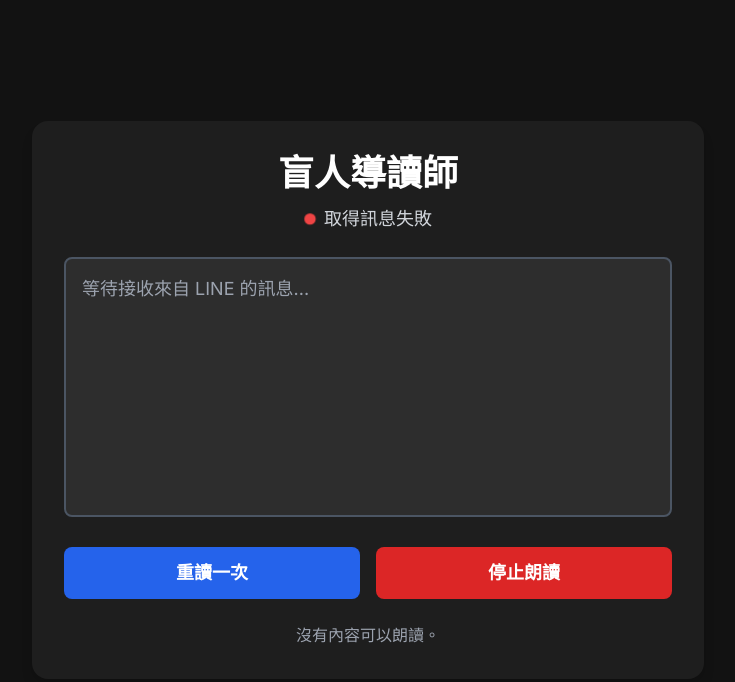
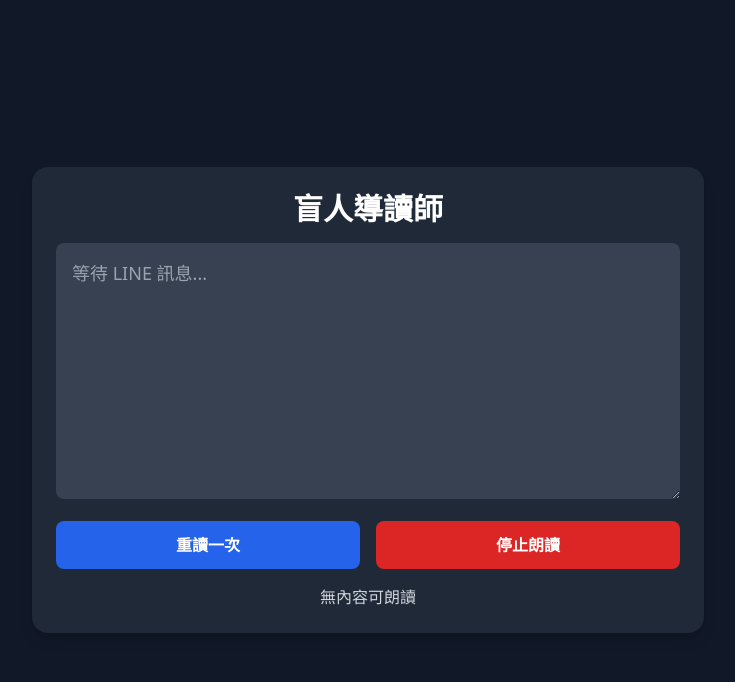
Before and after one commit to surfo25888052/line-tts, a plain HTML site: page index.html in a window 1280 px wide. Both pictures are taken after a click on the button "重讀一次". Shown: the whole page, without its empty margins (272-1007 px from the left). Drawn offline with nearby package versions, Linux system fonts and the light colour scheme; no server answers.

Commit message:
Add files via upload

```diff
--- a/index.html
+++ b/index.html
@@ -6,151 +6,78 @@
 <title>盲人導讀師 (LINE 連動版)</title>
 <script src="https://cdn.tailwindcss.com"></script>
 <style>
-        body {
-            background-color: #121212;
-            color: #ffffff;
-            font-family: 'Inter', sans-serif, 'Microsoft JhengHei', '微軟正黑體';
-        }
-        .btn {
-            transition: all 0.3s ease;
-            display: flex;
-            align-items: center;
-            justify-content: center;
-        }
-        .btn:hover { transform: translateY(-2px); box-shadow: 0 4px 8px rgba(0, 0, 0, 0.2); }
-        .btn:active { transform: translateY(0); box-shadow: none; }
-        textarea:focus { box-shadow: 0 0 0 3px rgba(59, 130, 246, 0.5); border-color: #3B82F6; }
-        .status-dot {
-            height: 12px;
-            width: 12px;
-            border-radius: 50%;
-            display: inline-block;
-            animation: pulse 2s infinite;
-        }
-        .status-disconnected { background-color: #ef4444; }
-        .status-connected { background-color: #22c55e; animation: none; }
-        @keyframes pulse {
-            0% { transform: scale(0.95); box-shadow: 0 0 0 0 rgba(239, 68, 68, 0.7); }
-            70% { transform: scale(1); box-shadow: 0 0 0 10px rgba(239, 68, 68, 0); }
-            100% { transform: scale(0.95); box-shadow: 0 0 0 0 rgba(239, 68, 68, 0); }
-        }
+textarea { resize: none; }
 </style>
-    <link href="https://fonts.googleapis.com/css2?family=Inter:wght@400;700&display=swap" rel="stylesheet">
 </head>
-<body class="flex items-center justify-center min-h-screen p-4">
-    <main class="w-full max-w-2xl mx-auto p-6 md:p-8 bg-[#1e1e1e] rounded-2xl shadow-lg">
-        <header class="text-center mb-6">
-            <h1 class="text-3xl md:text-4xl font-bold text-white">盲人導讀師</h1>
-            <div id="connection-status" class="flex items-center justify-center mt-3 text-lg text-gray-300">
-                <span id="status-dot" class="status-dot status-disconnected mr-2"></span>
-                <span id="status-text">正在連線至 LINE Bot 服務...</span>
-            </div>
-        </header>
+<body class="bg-gray-900 text-white min-h-screen flex items-center justify-center p-4">
+<main class="w-full max-w-2xl bg-gray-800 rounded-2xl p-6 shadow-lg">
+  <h1 class="text-3xl font-bold text-center mb-4">盲人導讀師</h1>
 
-        <div class="mb-6">
-            <label for="text-to-read" class="sr-only">訊息內容</label>
-            <textarea
-                id="text-to-read"
-                rows="8"
-                class="w-full p-4 bg-[#2d2d2d] text-white text-lg rounded-lg border-2 border-gray-600 focus:outline-none focus:border-blue-500 resize-none"
-                placeholder="等待接收來自 LINE 的訊息..."
-                readonly
-            ></textarea>
+  <div class="mb-4">
+    <textarea id="msgArea" rows="8" class="w-full p-4 bg-gray-700 rounded-lg text-lg" readonly placeholder="等待 LINE 訊息..."></textarea>
   </div>
 
-        <div class="grid grid-cols-1 sm:grid-cols-2 gap-4">
-            <button id="reread-btn" class="btn w-full bg-blue-600 hover:bg-blue-700 text-white font-bold py-3 px-4 rounded-lg text-lg">
+  <div class="flex gap-4 mb-4">
+    <button id="readBtn" class="flex-1 bg-blue-600 hover:bg-blue-700 py-3 rounded-lg font-bold flex items-center justify-center">
       重讀一次
     </button>
-            <button id="stop-btn" class="btn w-full bg-red-600 hover:bg-red-700 text-white font-bold py-3 px-4 rounded-lg text-lg">
+    <button id="stopBtn" class="flex-1 bg-red-600 hover:bg-red-700 py-3 rounded-lg font-bold flex items-center justify-center">
       停止朗讀
     </button>
   </div>
 
-        <div id="status" class="text-center text-gray-400 mt-6 h-6"></div>
+  <p id="status" class="text-center text-gray-300 h-6"></p>
 </main>
 
 <script>
-        const speak = (text, statusDiv, readBtn) => {
-            if (!('speechSynthesis' in window)) {
-                console.error('瀏覽器不支援語音合成。');
-                statusDiv.textContent = '瀏覽器不支援語音合成。';
-                return;
+const GAS_URL = "https://script.google.com/macros/s/AKfycbxeMfXVE-EX-EYclDvIygXy55SGiQxxws4g6zbgLosUD5b9lcB2UUeNIMIwEniY8cQifQ/exec"; // ← 改成你的 Web App URL
+const msgArea = document.getElementById("msgArea");
+const readBtn = document.getElementById("readBtn");
+const stopBtn = document.getElementById("stopBtn");
+const status = document.getElementById("status");
+
+let latestText = "";
+
+// 朗讀函式
+function speak(text){
+  if(!('speechSynthesis' in window)){ status.textContent="瀏覽器不支援 TTS"; return; }
+  window.speechSynthesis.cancel();
+  if(text.trim()===""){ status.textContent="無內容可朗讀"; return; }
+  const u = new SpeechSynthesisUtterance(text);
+  u.lang="zh-TW";
+  u.rate=1;
+  u.pitch=1;
+  u.onstart=()=>{ status.textContent="朗讀中..."; readBtn.disabled=true; };
+  u.onend=()=>{ status.textContent=""; readBtn.disabled=false; };
+  window.speechSynthesis.speak(u);
 }
-            window.speechSynthesis.cancel();
-            if (text.trim() === '') {
-                statusDiv.textContent = '沒有內容可以朗讀。';
-                return;
-            }
-            const utterance = new SpeechSynthesisUtterance(text);
-            utterance.lang = 'zh-TW';
-            utterance.rate = 1;
-            utterance.pitch = 1;
-            utterance.onstart = () => { statusDiv.textContent = '正在朗讀中...'; if(readBtn) readBtn.disabled = true; };
-            utterance.onend = () => { statusDiv.textContent = ''; if(readBtn) readBtn.disabled = false; };
-            utterance.onerror = (event) => { console.error('語音合成發生錯誤:', event.error); statusDiv.textContent = '朗讀時發生錯誤。'; if(readBtn) readBtn.disabled = false; };
-            window.speechSynthesis.speak(utterance);
-        };
-    </script>
 
-    <script>
-        document.addEventListener('DOMContentLoaded', () => {
-            const textArea = document.getElementById('text-to-read');
-            const rereadBtn = document.getElementById('reread-btn');
-            const stopBtn = document.getElementById('stop-btn');
-            const statusDiv = document.getElementById('status');
-            const statusDot = document.getElementById('status-dot');
-            const statusText = document.getElementById('status-text');
+// 停止朗讀
+stopBtn.onclick = ()=>window.speechSynthesis.cancel();
+readBtn.onclick = ()=>speak(latestText);
 
-            const GAS_URL = "https://script.google.com/macros/s/AKfycbxeMfXVE-EX-EYclDvIygXy55SGiQxxws4g6zbgLosUD5b9lcB2UUeNIMIwEniY8cQifQ/exec"; // ← 填入你部署的 Web App URL
-
-            async function fetchLatestMessage() {
-                try {
+// 定時抓最新訊息
+async function fetchMessage(){
+  try{
     const res = await fetch(GAS_URL);
     const data = await res.json();
-
-                    if(data.error){
-                        statusText.textContent = "無法取得 LINE 訊息: " + data.error;
-                        statusDot.classList.remove('status-connected');
-                        statusDot.classList.add('status-disconnected');
-                        return;
+    if(data.error){ status.textContent=data.error; return; }
+    const text = `[${new Date(data.timestamp).toLocaleString()}]\n${data.text}`;
+    if(latestText !== data.text){ // 新訊息才更新
+      latestText = data.text;
+      msgArea.value = text;
+      speak(latestText);
     }
-
-                    const message = data.text || "";
-                    const timestamp = data.timestamp || new Date().toLocaleString();
-
-                    textArea.value = `[${timestamp}]\n\n${message}`;
-                    speak(message, statusDiv, rereadBtn);
-
-                    statusDot.classList.remove('status-disconnected');
-                    statusDot.classList.add('status-connected');
-                    statusText.textContent = '已取得最新 LINE 訊息';
-
-                } catch(err){
+  }catch(err){
     console.error(err);
-                    statusText.textContent = '取得訊息失敗';
-                    statusDot.classList.remove('status-connected');
-                    statusDot.classList.add('status-disconnected');
+    status.textContent="取得訊息失敗";
   }
 }
 
-            fetchLatestMessage();
-            setInterval(fetchLatestMessage, 5000);
+// 每 5 秒抓一次
+setInterval(fetchMessage,5000);
+fetchMessage();
+</script>
 
-            rereadBtn.addEventListener('click', () => {
-                const fullText = textArea.value;
-                const messageToRead = fullText.substring(fullText.indexOf('\n\n') + 2);
-                speak(messageToRead, statusDiv, rereadBtn);
-            });
-
-            stopBtn.addEventListener('click', () => {
-                window.speechSynthesis.cancel();
-            });
-
-            window.addEventListener('beforeunload', () => {
-                window.speechSynthesis.cancel();
-            });
-        });
-    </script>
 </body>
 </html>
```
Lines whose indentation alone changed are shown as unchanged.
